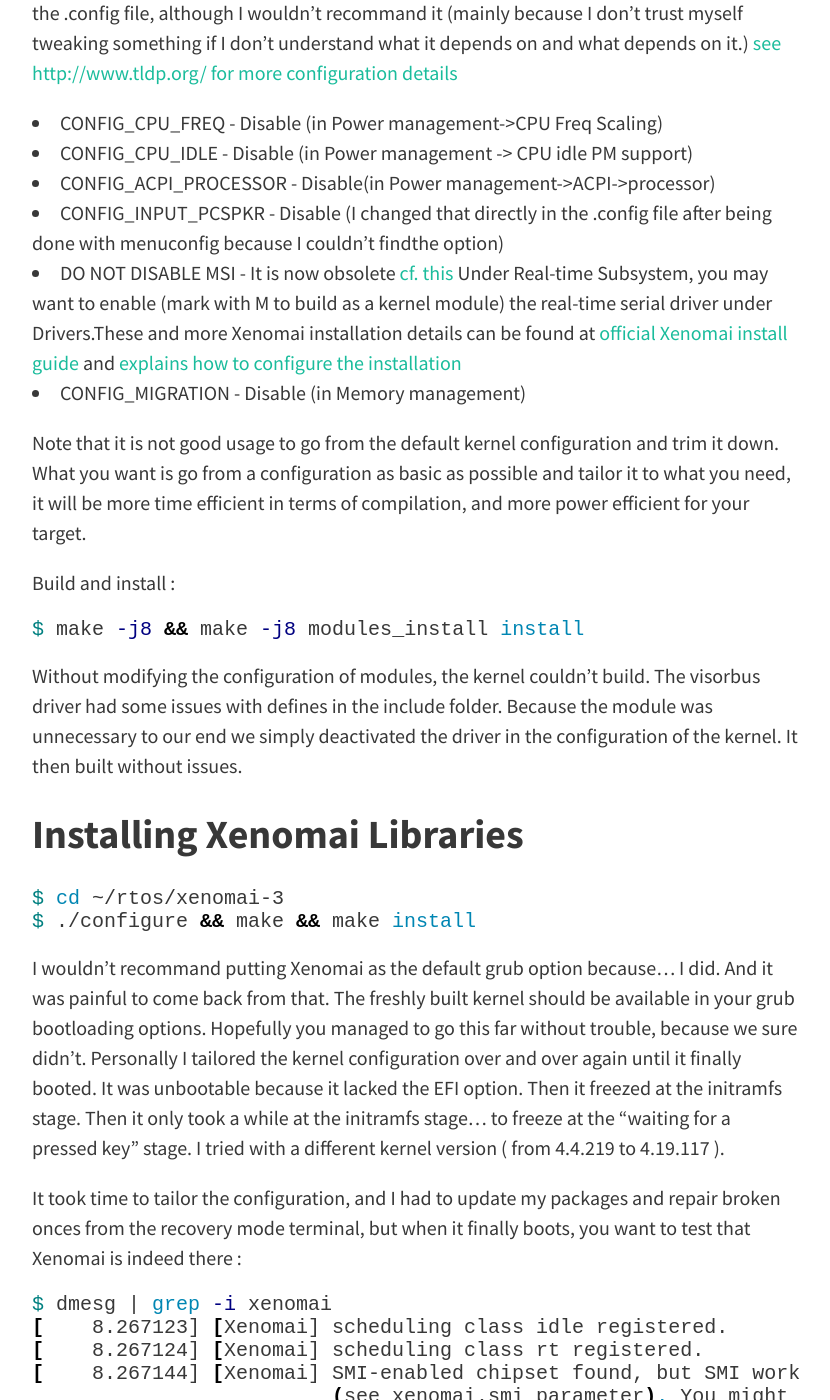
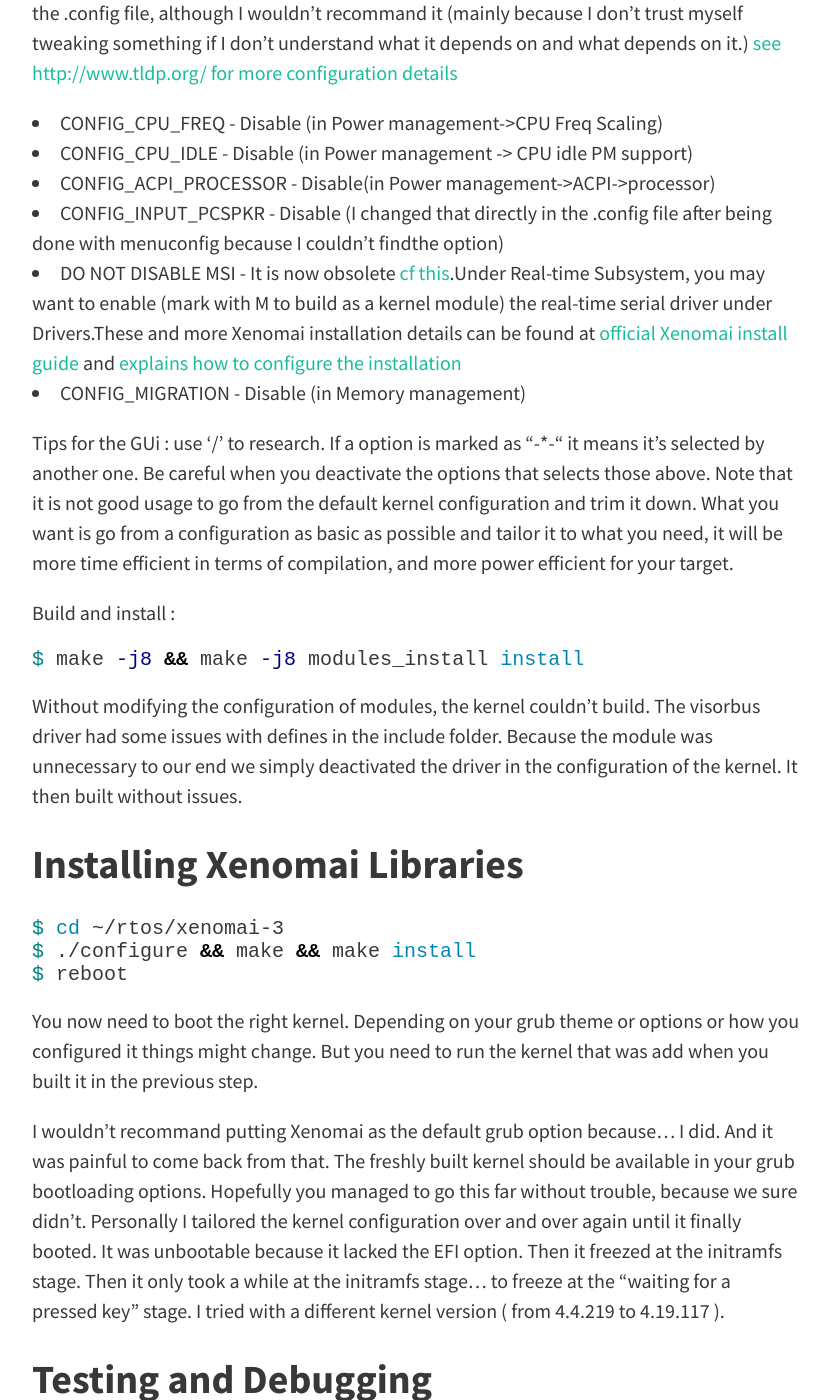
Before and after one commit to MasterERTS/rtros-documentation, a Jekyll site: the page built from _posts/2020-04-18-xenomai.md, in a window 1280 px wide and 1400 px high, scrolled down 2729 px. Shown: the whole window, without its empty margins (224-1054 px from the left). Built offline with Jekyll 4.4.1, drawn with Linux system fonts in a browser that asks for light colours; nearby versions of some CDN libraries; some of the changed text lies outside the part shown.

Commit message:
Update 2020-04-18-xenomai.md

````diff
--- a/_posts/2020-04-18-xenomai.md
+++ b/_posts/2020-04-18-xenomai.md
@@ -40,7 +40,7 @@
 
 You also need the interrupt pipeline (aka I-pipe) patch to apply against the kernel tree. The patch is already in the Xenomai package, but more recent ones can be available [here](https://xenomai.org/downloads/ipipe/) This parameter can be omitted if the I-pipe has already been patched in, or the script shall suggest an appropriate one.
 
-Move the patch to `~/rtos`
+Move the patch to `~/rtos`.
 
 ## Cobalt kernel
 
@@ -86,9 +86,10 @@
 * CONFIG_CPU_IDLE - Disable (in Power management -> CPU idle PM support)
 * CONFIG_ACPI_PROCESSOR - Disable(in Power management->ACPI->processor)
 * CONFIG_INPUT_PCSPKR - Disable (I changed that directly in the .config file after being done with menuconfig because I couldn't findthe option)
-* DO NOT DISABLE MSI - It is now obsolete [cf. this](http://permalink.gmane.org/gmane.linux.real-time.xenomai.users/19782) Under Real-time Subsystem, you may want to enable (mark with M to build as a kernel module) the real-time serial driver under Drivers.These and more Xenomai installation details can be found at  [official Xenomai install guide](http://www.xenomai.org/documentation/xenomai-2.6/html/README.INSTALL/) and  [explains how to configure the installation](http://xenomai.org/2014/06/configuring-for-x86-based-dual-kernels/options)
+* DO NOT DISABLE MSI - It is now obsolete [cf this](http://permalink.gmane.org/gmane.linux.real-time.xenomai.users/19782).Under Real-time Subsystem, you may want to enable (mark with M to build as a kernel module) the real-time serial driver under Drivers.These and more Xenomai installation details can be found at  [official Xenomai install guide](http://www.xenomai.org/documentation/xenomai-2.6/html/README.INSTALL/) and  [explains how to configure the installation](http://xenomai.org/2014/06/configuring-for-x86-based-dual-kernels/options)
 * CONFIG_MIGRATION - Disable (in Memory management)
 
+Tips for the GUi : use '/' to research. If a option is marked as "-*-" it means it's selected by another one. Be careful when you deactivate the options that selects those above.
 Note that it is not good usage to go from the default kernel configuration and trim it down. What you want is go from a configuration as basic as possible and tailor it to what you need, it will be more time efficient in terms of compilation, and more power efficient for your target.
 
 Build and install :
@@ -104,12 +105,17 @@
 ```shell
 $ cd ~/rtos/xenomai-3
 $ ./configure && make && make install
+$ reboot
 ```
+
+You now need to boot the right kernel. Depending on your grub theme or options or how you configured it things might change. But you need to run the kernel that was add when you built it in the previous step.
 
 I wouldn't recommand putting Xenomai as the default grub option because... I did. And it was painful to come back from that.
 The freshly built kernel should be available in your grub bootloading options.
 Hopefully you managed to go this far without trouble, because we sure didn't. Personally I tailored the kernel configuration over and over again until it finally booted.
 It was unbootable because it lacked the EFI option. Then it freezed at the initramfs stage. Then it only took a while at the initramfs stage... to freeze at the "waiting for a pressed key" stage. I tried with a different kernel version ( from 4.4.219 to 4.19.117 ).
+
+## Testing and Debugging
 
 It took time to tailor the configuration, and I had to update my packages and repair broken onces from the recovery mode terminal, but when it finally boots, you want to test that Xenomai is indeed there :
 
````
Also changed, not shown: other parts of _posts/2020-04-18-xenomai.md (+0 -2 lines).
